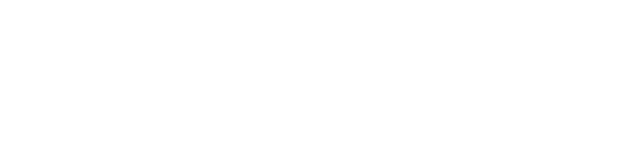
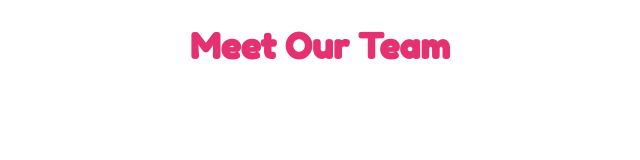
Before and after one commit to Alessandro-Zuddas/html-css-float-cards, a plain HTML site: page index.html in a window 1280 px wide. Shown: the whole page, without its empty margins (320-960 px from the left). Drawn offline with Linux system fonts and the light colour scheme.

Commit message:
Aggiunto titolo

```diff
--- a/css/style.css
+++ b/css/style.css
@@ -4,3 +4,21 @@
     margin: 0;
     padding: 0;
 }
+
+/* THYPOGRAPHY */
+.main-title{
+  text-align: center;
+  font-size: 35px;
+  color: #E53170;
+  font-family: 'Fredoka One', cursive;
+  margin-bottom: 40px;
+}
+
+/* MAIN */
+
+.container{
+    width: 1000px;
+    margin: auto;
+    margin-top: 25px;
+    font-family: 'Roboto', sans-serif;
+}
--- a/index.html
+++ b/index.html
@@ -13,6 +13,11 @@
     <title>Float Cards</title>
 </head>
 <body>
+    <main>
+        <section class="container">
+            <h1 class="main-title">Meet Our Team</h1>
 
+        </section>
+    </main>
 </body>
 </html>
```
